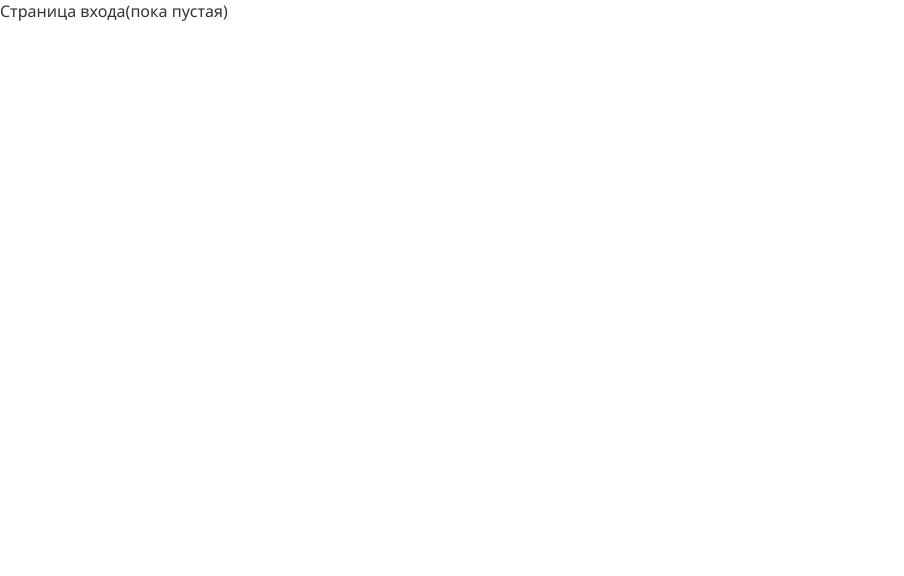
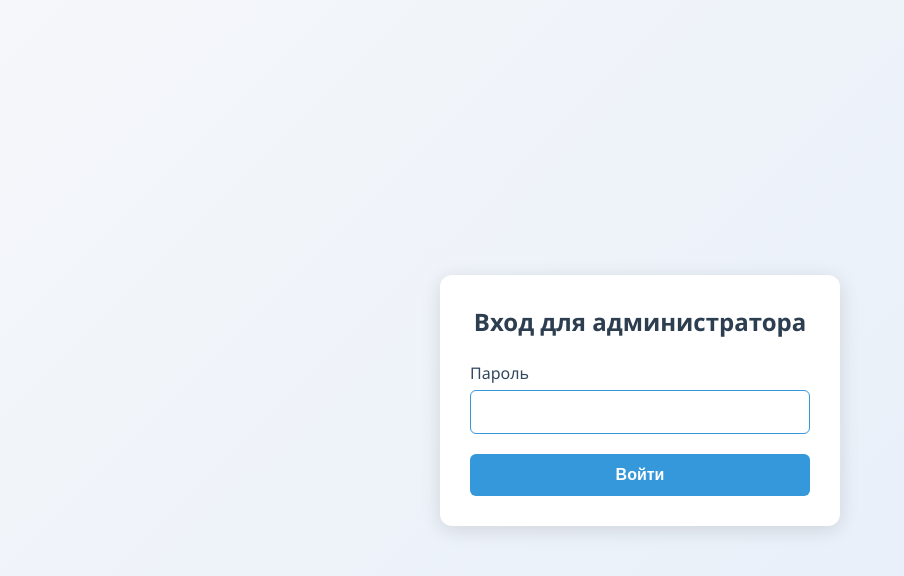
Before and after one commit to Dima19081988/Regina_site-new, a React app in the folder frontend/: page /admin/login in a window 1280 px wide. Shown: the top 576 px of the page, without its empty margins (0-904 px from the left). Built offline with nearby package versions, Linux system fonts and the light colour scheme; the HTML template or start-up script is replaced by a standard one.

Commit message:
portfolioPageAdmin created

```diff
--- a/frontend/src/App.tsx
+++ b/frontend/src/App.tsx
@@ -1,5 +1,5 @@
 import { BrowserRouter, Routes, Route } from "react-router-dom";
-import LoginPage from "./pages/LoginPage";
+import LoginPage from "./pages/Login/LoginPage";
 import PortfolioPage from "./pages/Portfolio/public/PortfolioPage";
 import PortfolioPageAdmin from "./pages/Portfolio/admin/PortfolioPageAdmin";
 import PortfolioDetailPage from "./pages/Portfolio/public/PortfolioDetailPage";
--- a/frontend/src/components/Portfolio/PortfolioDetail/PortfolioDetail.module.css
+++ b/frontend/src/components/Portfolio/PortfolioDetail/PortfolioDetail.module.css
@@ -1,4 +1,3 @@
-/* src/components/Portfolio/PortfolioDetail/PortfolioDetail.module.css */
 .container {
     max-width: 900px;
     margin: 0 auto;
--- /dev/null
+++ b/frontend/src/pages/Login/LoginPage.module.css
@@ -0,0 +1,78 @@
+.loginPage {
+    min-height: 100vh;
+    display: flex;
+    align-items: center;
+    justify-content: center;
+    background: linear-gradient(135deg, #f5f7fa 0%, #e4edf9 100%);
+    padding: 20px;
+}
+
+.loginCard {
+    width: 100%;
+    max-width: 400px;
+    background: white;
+    padding: 30px;
+    border-radius: 12px;
+    box-shadow: 0 4px 20px rgba(0, 0, 0, 0.12);
+}
+
+.loginCard h2 {
+    text-align: center;
+    margin-bottom: 24px;
+    color: #2c3e50;
+}
+
+.formGroup {
+    margin-bottom: 20px;
+}
+
+.formGroup label {
+    display: block;
+    margin-bottom: 6px;
+    font-weight: 500;
+    color: #34495e;
+}
+
+.formGroup input {
+    width: 100%;
+    padding: 12px;
+    border: 1px solid #ddd;
+    border-radius: 6px;
+    font-size: 16px;
+    transition: border 0.2s;
+}
+
+.formGroup input:focus {
+    outline: none;
+    border-color: #3498db;
+}
+
+.loginError {
+    background: #ffebee;
+    color: #c62828;
+    padding: 10px;
+    border-radius: 6px;
+    margin-bottom: 20px;
+}
+
+.submitButton {
+    width: 100%;
+    padding: 12px;
+    background: #3498db;
+    color: white;
+    border: none;
+    border-radius: 6px;
+    font-size: 16px;
+    font-weight: 600;
+    cursor: pointer;
+    transition: background 0.2s;
+}
+
+.submitButton:hover:not(:disabled) {
+    background: #2980b9;
+}
+
+.submitButton:disabled {
+    background: #bdc3c7;
+    cursor: not-allowed;
+}
--- /dev/null
+++ b/frontend/src/pages/Login/LoginPage.tsx
@@ -0,0 +1,68 @@
+import React, { useState } from "react";
+import { useNavigate } from "react-router-dom";
+import styles from './LoginPage.module.css';
+
+export default function LoginPage() {
+
+    const [password, setPassword] = useState('');
+    const [error, setError] = useState<string | null>(null);
+    const [loading, setLoading] =useState(false);
+    const navigate = useNavigate();
+
+    const handleSubmit = async (e: React.FormEvent) => {
+        e.preventDefault();
+        setLoading(true);
+        setError('');
+
+        try {
+            const response = await fetch('http://localhost:3000/api/auth/login', {
+                method: 'POST',
+                headers: { 'Content-Type': 'application/json' },
+                credentials: 'include',
+                body: JSON.stringify({ password })
+            });
+
+            const data = await response.json();
+
+            if (response.ok) {
+                navigate('/admin/portfolio');
+            } else {
+                setError(data.error || 'Неверный пароль')
+            }
+        } catch (err) {
+            setError('Не удалось подключиться к серверу');
+        } finally {
+            setLoading(false);
+        }
+    };
+
+
+    return (
+        <div className={styles.loginPage}>
+            <div className={styles.loginCard}>
+                <h2>Вход для администратора</h2>
+                {error && <div className={styles.loginError}>{error}</div>}
+                <form onSubmit={handleSubmit}>
+                    <div className={styles.formGroup}>
+                        <label htmlFor="password">Пароль</label>
+                        <input
+                            id="password"
+                            type="password"
+                            value={password}
+                            onChange={(e) => setPassword(e.target.value)}
+                            required
+                            autoFocus
+                        />
+                    </div>
+                    <button
+                        type="submit"
+                        disabled={loading}
+                        className={styles.submitButton}
+                    >
+                        {loading ? 'Вход...' : 'Войти'}
+                    </button>
+                </form>
+            </div>
+        </div>
+    );
+}
--- a/frontend/src/pages/LoginPage.tsx
+++ /dev/null
@@ -1,3 +0,0 @@
-export default function LoginPage() {
-    return <div>Страница входа(пока пустая)</div>
-}
--- /dev/null
+++ b/frontend/src/pages/Portfolio/admin/PortfolioPageAdmin.module.css
@@ -0,0 +1,53 @@
+.container {
+    padding: 20px;
+    max-width: 1200px;
+    margin: 0 auto;
+}
+
+.container h1 {
+    margin-bottom: 24px;
+    color: #2c3e50;
+}
+
+.cardGrid {
+    display: grid;
+    grid-template-columns: repeat(auto-fill, minmax(280px, 1fr));
+    gap: 24px;
+}
+
+.card {
+    border: 1px solid #eee;
+    border-radius: 8px;
+    overflow: hidden;
+    box-shadow: 0 2px 8px rgba(0,0,0,0.1);
+}
+
+.image {
+    width: 100%;
+    height: 200px;
+    object-fit: cover;
+    background-color: #f9f9f9;
+}
+
+.cardContent {
+    padding: 16px;
+}
+
+.cardContent h3 {
+    margin: 0 0 8px;
+    color: #1976d2;
+}
+
+.deleteButton {
+    margin-top: 12px;
+    padding: 6px 12px;
+    background: #e74c3c;
+    color: white;
+    border: none;
+    border-radius: 4px;
+    cursor: pointer;
+}
+
+.deleteButton:hover {
+    background: #c0392b;
+}
--- a/frontend/src/pages/Portfolio/admin/PortfolioPageAdmin.tsx
+++ b/frontend/src/pages/Portfolio/admin/PortfolioPageAdmin.tsx
@@ -1,3 +1,72 @@
+import { useState, useEffect } from "react";
+import type { PortfolioItem } from "../../../types";
+import styles from './PortfolioPageAdmin.module.css';
+
 export default function PortfolioPageAdmin() {
-  return <div>Админка: управление портфолио (пока пусто)</div>;
+    const [poortfolio, setPortfolio] = useState<PortfolioItem[]>([]);
+    const [loading, setLoading] = useState(true);
+    const [error, setError] = useState<string | null>(null);
+
+    useEffect(() => {
+        const fetchPortfolio = async () => {
+            try {
+                const response = await fetch('http://localhost:3000/api/portfolio', {
+                    credentials: 'include'
+                });
+
+                if (!response.ok) {
+                    throw new Error('Нет доступа к портфолио');
+                }
+                const data: PortfolioItem[] = await response.json();
+                setPortfolio(data);
+            } catch (err: any) {
+                setError(err.message || 'Ошибка загрузки');
+            } finally {
+                setLoading(false);
+            }
+        };
+        fetchPortfolio();
+    }, []);
+
+    if (loading) {
+        return <div className={styles.container}>Загрузка портфолио...</div>;
+    }
+
+    if (error) {
+        return <div className={styles.container}>Ошибка загрузки: {error}</div>;
+    }
+
+    return (
+        <div className={styles.container}>
+            <h1>Управление портфолио</h1>
+            <div className={styles.cardGrid}>
+                {poortfolio.map(item => (
+                    <div key={item.id} className={styles.card}>
+                        <img
+                            src={item.image_url}
+                            alt={item.title || 'Работа'}
+                            className={styles.image}
+                        />
+                        <div className={styles.cardContent}>
+                            <h3>{item.title}</h3>
+                            {item.category && <p>Категория: {item.category}</p>}
+                            <button
+                                className={styles.deleteButton}
+                                onClick={() => handleDelete(item.id)}
+                            >
+                                Удалить
+                            </button>
+                        </div>
+                    </div>
+                ))}
+            </div>
+        </div>
+    );
 }
+
+const handleDelete = (id: number) => {
+    if (confirm('Удалить работу?')) {
+        console.log('Удалить ID:', id);
+    // Реализуем позже
+    }
+};
--- a/frontend/src/pages/Portfolio/public/PortfolioDetailPage.tsx
+++ b/frontend/src/pages/Portfolio/public/PortfolioDetailPage.tsx
@@ -1,7 +1,7 @@
 import { useState, useEffect } from "react";
 import { useParams } from "react-router-dom";
 import type { PortfolioItem } from "../../../types";
-import PortfolioDetail from "../../../components/Portfolio/PortfolioDetail/portfolioDetail";
+import PortfolioDetail from "../../../components/Portfolio/PortfolioDetail/PortfolioDetail";
 
 export default function PortfolioDetailPage() {
     const { id } = useParams<{ id: string }>();
--- a/frontend/src/pages/Portfolio/public/PortfolioPage.module.css
+++ b/frontend/src/pages/Portfolio/public/PortfolioPage.module.css
@@ -1,5 +1,5 @@
-.portfolio-grid {
-  display: grid;
-  grid-template-columns: repeat(auto-fill, minmax(280px, 1fr));
-  gap: 24px;
+.portfolioGrid {
+    display: grid;
+    grid-template-columns: repeat(auto-fill, minmax(280px, 1fr));
+    gap: 24px;
 }
--- a/frontend/src/pages/Portfolio/public/PortfolioPage.tsx
+++ b/frontend/src/pages/Portfolio/public/PortfolioPage.tsx
@@ -9,7 +9,7 @@ export default function PortfolioPage() {
     const [error, setError] = useState<string | null>(null);
 
     useEffect(() => {
-        const fetchPortfolio = async() => {
+        const fetchPortfolio = async () => {
             try {
                 const response = await fetch('http://localhost:3000/api/portfolio');
                 if (!response.ok) {
@@ -36,12 +36,12 @@ export default function PortfolioPage() {
     }
 
     return (
-        <div className={styles['page-container']}>
-            <h1 className={styles['page-title']}>Портфолио</h1>
+        <div className='page-container'>
+            <h1 className='page-title'>Портфолио</h1>
             {portfolio.length === 0 ? (
                 <p>Пока нет работ в портфолио.</p>
             ) : (
-                <div className={styles['portfolio-grid']}>
+                <div className={styles.portfolioGrid}>
                     {portfolio.map((item) => (
                         <PortfolioCard key={item.id} item={item} />
                     ))}
```
Also changed, not shown: frontend/src/components/Portfolio/PortfolioCard/PortfolioCard.module.css (indentation only), frontend/src/styles/globals.css (indentation only). Lines whose indentation alone changed are shown as unchanged.
